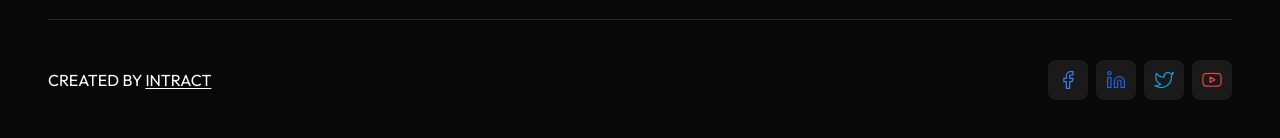
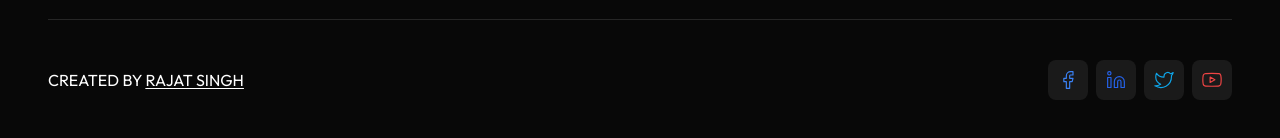
Before and after one commit to Grootsingh/Intract-Quests-UI-Challenge, a Next.js app: page / in a window 1280 px wide. Shown: the part 4568-4706 px from the top of the page. Built offline with nearby package versions, Linux system fonts and the light colour scheme.

Commit message:
updated the credit

```diff
--- a/src/components/Footer/Footer.js
+++ b/src/components/Footer/Footer.js
@@ -72,7 +72,9 @@ function SubFooter2() {
       <div className="flex justify-between items-center gap-2">
         <p className="text-white">
           CREATED BY{" "}
-          <span className="underline underline-offset-2">INTRACT</span>
+          <span className="underline underline-offset-2 whitespace-nowrap">
+            RAJAT SINGH
+          </span>
         </p>
         <div className="flex gap-2 flex-wrap">
           <Icon
```
